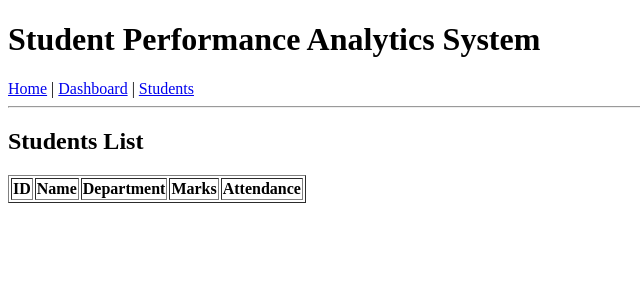
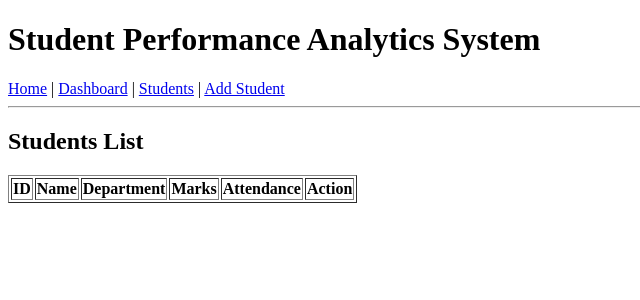
Before and after one commit to satindersingh2928-spec/student-performance-analytics-system, a Flask app: page /students in a window 1280 px wide. Shown: the top 300 px of the page, without its empty margins (0-640 px from the left). Run offline with Flask 3, Linux system fonts and the light colour scheme; data that the repository does not hold is empty.

Commit message:
Completed - Full CRUD Operations in Flask Application

```diff
--- a/app.py
+++ b/app.py
@@ -1,5 +1,9 @@
-from flask import Flask, render_template
+from flask import Flask, render_template, request, redirect
 from models.student import (
+    add_student,
+    delete_student,
+    get_student_by_id,
+    update_student,
     get_all_students,
     get_total_students,
     get_average_marks,
@@ -40,5 +44,60 @@ def students():
         students=students_data
     )
 
+@app.route("/add-student", methods=["GET", "POST"])
+def add_student_page():
+
+    if request.method == "POST":
+
+        name = request.form["name"]
+        email = request.form["email"]
+        department = request.form["department"]
+        semester = request.form["semester"]
+        marks = request.form["marks"]
+        attendance = request.form["attendance"]
+
+        add_student(
+            name,
+            email,
+            department,
+            semester,
+            marks,
+            attendance
+        )
+
+        return redirect("/students")
+
+    return render_template("add_student.html")
+
+@app.route("/delete-student/<int:student_id>")
+def delete_student_route(student_id):
+
+    delete_student(student_id)
+
+    return redirect("/students")
+
+@app.route("/edit-student/<int:student_id>", methods=["GET", "POST"])
+def edit_student(student_id):
+
+    if request.method == "POST":
+
+        marks = request.form["marks"]
+        attendance = request.form["attendance"]
+
+        update_student(
+            student_id,
+            marks,
+            attendance
+        )
+
+        return redirect("/students")
+
+    student = get_student_by_id(student_id)
+
+    return render_template(
+        "edit_student.html",
+        student=student
+    )
+
 if __name__ == "__main__":
     app.run(debug=True)
--- a/templates/base.html
+++ b/templates/base.html
@@ -8,9 +8,10 @@
     <h1>Student Performance Analytics System</h1>
 
     <nav>
-        <a href="/">Home</a> |
-        <a href="/dashboard">Dashboard</a> |
-        <a href="/students">Students</a>
+    <a href="/">Home</a> |
+    <a href="/dashboard">Dashboard</a> |
+    <a href="/students">Students</a> |
+    <a href="/add-student">Add Student</a>
     </nav>
 
     <hr>
--- a/templates/students.html
+++ b/templates/students.html
@@ -7,11 +7,12 @@
 <table border="1">
 
     <tr>
-        <th>ID</th>
-        <th>Name</th>
-        <th>Department</th>
-        <th>Marks</th>
-        <th>Attendance</th>
+    <th>ID</th>
+    <th>Name</th>
+    <th>Department</th>
+    <th>Marks</th>
+    <th>Attendance</th>
+    <th>Action</th>
     </tr>
 
     {% for student in students %}
@@ -22,7 +23,19 @@
         <td>{{ student[3] }}</td>
         <td>{{ student[5] }}</td>
         <td>{{ student[6] }}</td>
+    <td>
+    <a href="/edit-student/{{ student[0] }}">
+        Edit
+    </a>
+
+    |
+
+    <a href="/delete-student/{{ student[0] }}">
+        Delete
+    </a>
+    </td>
     </tr>
+
 
     {% endfor %}
 
```
Also changed, not shown: templates/add_student.html (+33 -0 lines), templates/edit_student.html (+37 -0 lines).
